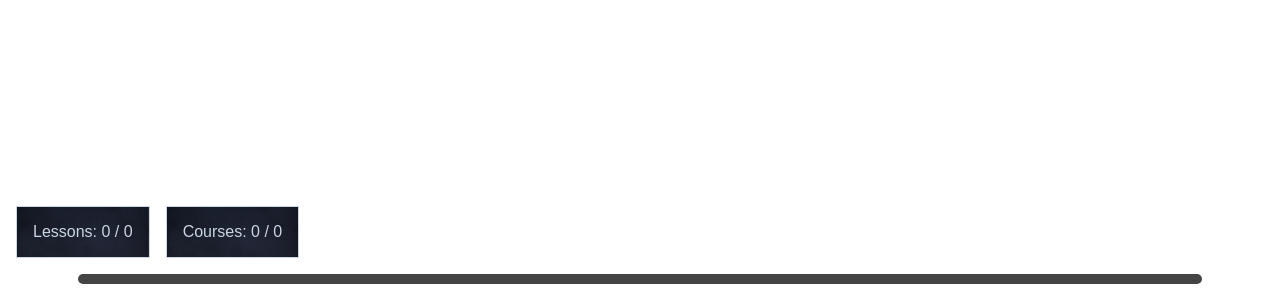
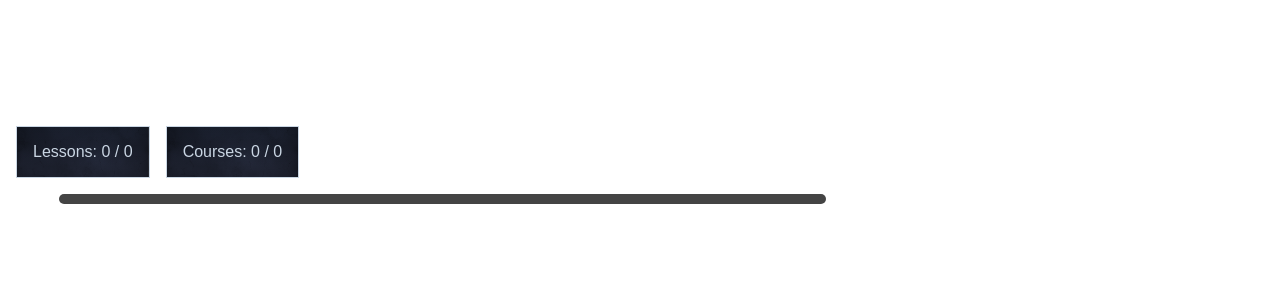
Before and after one commit to itsmejoeyb/stream-overlay, a Svelte app in the folder client/: page / in a window 1280 px wide. Shown: the part 500-800 px from the top of the page. Built offline with nearby package versions, Linux system fonts and the light colour scheme; no server answers.

Commit message:
added right margin

```diff
--- a/client/src/App.svelte
+++ b/client/src/App.svelte
@@ -18,7 +18,7 @@
             particleCount: PARTICLE_COUNT,
             angle: 60,
             spread: SPREAD,
-      origin: { x: 0, y: 1 }
+            origin: { x: 0, y: 1 },
         });
     }
 
@@ -27,7 +27,7 @@
             particleCount: PARTICLE_COUNT,
             angle: 120,
             spread: SPREAD,
-      origin: { x: 1, y: 1 }
+            origin: { x: 1, y: 1 },
         });
     }
 
@@ -52,26 +52,49 @@
 
             lessons = `${lessonsCompleted} / ${lessonsTotal}`;
             courses = `${coursesCompleted} / ${coursesTotal}`;
-      lessonsProgress = lessonsTotal > 0 ? (lessonsCompleted / lessonsTotal) * 100 : 0;
+            lessonsProgress =
+                lessonsTotal > 0 ? (lessonsCompleted / lessonsTotal) * 100 : 0;
             lastLessonsCompleted = lessonsCompleted;
             lastCoursesCompleted = coursesCompleted;
         }
     };
 </script>
 
+<main>
+    <div class="bottom">
+        <div class="container">
+            <div
+                class="card"
+                style="background-image: url('{bg}'), linear-gradient(#121620, #181b26);"
+            >
+                Lessons: {lessons}
+            </div>
+            <div
+                class="card"
+                style="background-image: url('{bg}'), linear-gradient(#121620, #181b26);"
+            >
+                Courses: {courses}
+            </div>
+        </div>
+        <div class="progress-bar">
+            <div class="progress" style="width: {lessonsProgress}%"></div>
+        </div>
+    </div>
+</main>
+
 <style>
     main {
         background: transparent;
+        aspect-ratio: 16/9;
         color: white;
         font-family: sans-serif;
-    height: 100vh;
         display: flex;
+        padding: 1rem;
         /* background: #333; */
-    padding: 1rem;
     }
     .bottom {
         align-self: flex-end;
-    width: 100%;
+        width: calc(100% - 395px);
     }
     .container {
         display: flex;
@@ -82,9 +105,9 @@
         background-size: cover;
         background-position: 50%;
         background-repeat: no-repeat;
-    color: #CAD6E3;
+        color: #cad6e3;
         padding: 1rem;
-    border: 1px solid #CAD6E3;
+        border: 1px solid #cad6e3;
     }
     .progress-bar {
         width: 90%;
@@ -98,19 +121,7 @@
     .progress {
         width: 0;
         height: 100%;
-    background-color: #E7B95F;
+        background-color: #e7b95f;
         transition: width 0.3s ease;
     }
 </style>
-
-<main>
-  <div class="bottom">
-    <div class="container">
-      <div class="card" style="background-image: url('{bg}'), linear-gradient(#121620, #181b26);">Lessons: {lessons}</div>
-      <div class="card" style="background-image: url('{bg}'), linear-gradient(#121620, #181b26);">Courses: {courses}</div>
-    </div>
-    <div class="progress-bar">
-      <div class="progress" style="width: {lessonsProgress}%"></div>
-    </div>
-  </div>
-</main>
```
Lines whose indentation alone changed are shown as unchanged.
